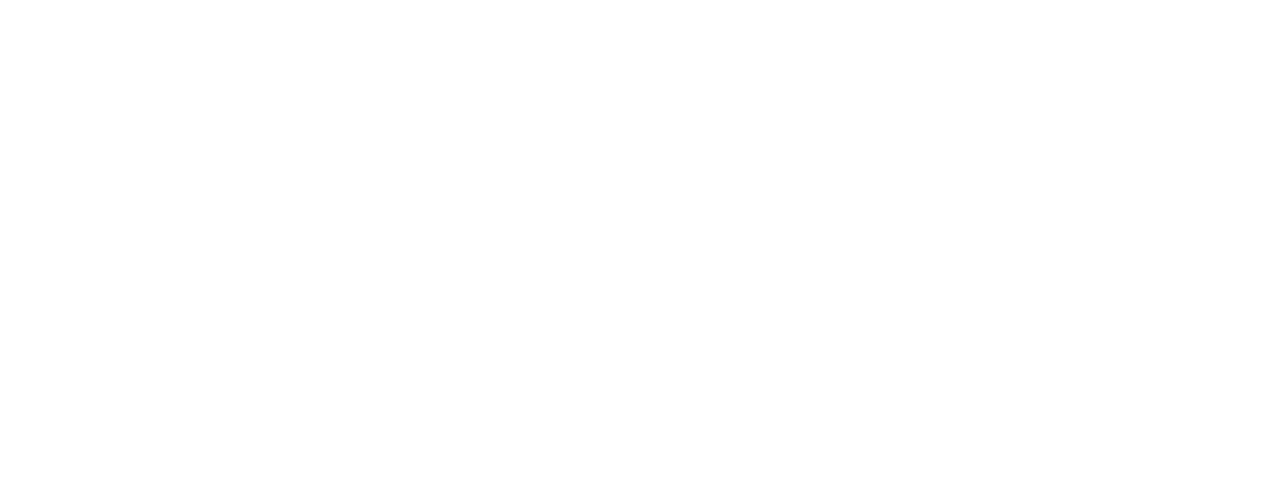
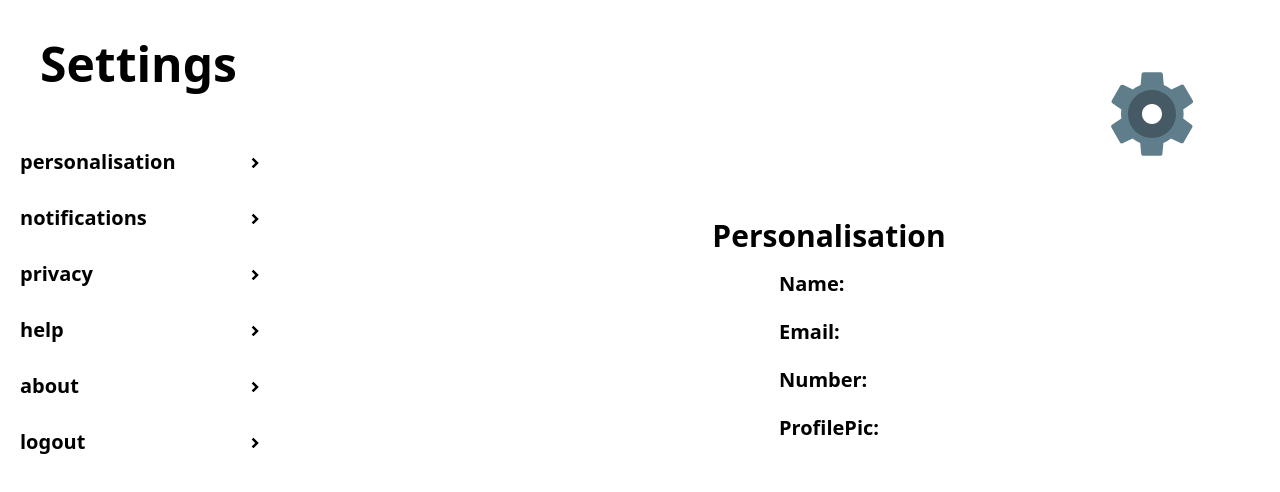
Before and after one commit to 4bjith/GroupProject-OnlineStore, a React (Vite) app in the folder Frontend-main/: page /settings in a window 1280 px wide. Before the commit this address had no page. Shown: the top 492 px of the page. Built offline with nearby package versions, Linux system fonts and the light colour scheme; no server answers.

Commit message:
settings started only

```diff
--- a/Frontend-main/src/Router.jsx
+++ b/Frontend-main/src/Router.jsx
@@ -13,6 +13,7 @@
 import AddStore from "./components/AddStore";
 import EditStore from "./components/EditStore";
 import { ToastContainer } from "react-toastify";
+import Settings from "./pages/Settings";
 
 function Router() {
   return (
@@ -22,6 +23,9 @@
         <Route path="/login" element={<Login />} />
         <Route path="/" element={<Home />} />
         <Route path="/temp" element={<ProductList />} />
+
+        <Route path="/settings" element={<Settings/>} />
+
 
         <Route path="/dashboard" element={<Dashboard />}>
           <Route path="products" element={<ProductList />} />
@@ -33,6 +37,8 @@
           <Route path="stores" element={<ViewStore />} />
           <Route path="stores/add" element={<AddStore />} />
           <Route path="stores/edit" element={<EditStore />} />
+
+
         </Route>
       </Routes>
       <ToastContainer />
--- /dev/null
+++ b/Frontend-main/src/components/Profile.jsx
@@ -0,0 +1,42 @@
+import { useQuery } from "@tanstack/react-query";
+import api from "../api/axiosClient";
+import authStore from "../AuthStore";
+
+function Profile() {
+
+    const token = authStore((state) => state.token)
+    // console.log(token)
+
+    const { data, isloading, error } = useQuery({
+        queryKey: ["user"],
+        queryFn: async () => {
+            const res = await api.get("/getuserdetails", {
+                headers: {
+                    "Authorization": `Bearer ${token}`
+                }
+            });
+            return res.data;
+        }
+    })
+    // console.log(data)
+
+    if (isloading) {
+        return <div>Loading...</div>
+    }
+    if (error) {
+        return <div>Error:{error.message}</div>
+    }
+    return (
+        <div className="w-full h-full flex flex-col items-center justify-center">
+            <h1 className="text-3xl font-semibold p-4 text-center">Personalisation</h1>
+            <div className="flex flex-col gap-5">
+                <p className="text-xl font-semibold">Name:{data?.user?.name}</p>
+                <p className="text-xl font-semibold">Email:{data?.user?.email}</p>
+                <p className="text-xl font-semibold">Number:{data?.user?.number}</p>
+                <p className="text-xl font-semibold">ProfilePic:{data?.user?.profilepic}</p>
+            </div>
+        </div>
+    );
+}
+
+export default Profile;
--- a/Frontend-main/src/pages/Dashboard.jsx
+++ b/Frontend-main/src/pages/Dashboard.jsx
@@ -81,7 +81,7 @@
                     <button className="w-full flex items-center justify-between px-4 py-3 rounded-lg hover:bg-slate-800 hover:text-white transition-all text-slate-400">
                         <div className="flex items-center gap-3">
                             <MdSettings size={20} />
-                            <span className="font-medium">Settings</span>
+                            <Link to="/settings" className="font-medium">Settings</Link>
                         </div>
                         <MdKeyboardArrowRight size={20} />
                     </button>
--- /dev/null
+++ b/Frontend-main/src/pages/Settings.jsx
@@ -0,0 +1,71 @@
+import { useState } from "react";
+import { FcSettings } from "react-icons/fc";
+import { RiArrowDropDownLine } from "react-icons/ri";
+import Profile from "../components/Profile";
+
+function Settings() {
+
+    const [open, setOpen] = useState("personalisation");
+
+    return (
+        <div className="w-full h-full ">
+            <div className="flex items-center ">
+                <h1 className="text-5xl font-bold p-10">Settings</h1>
+                <FcSettings className="text-8xl absolute right-20 top-16" />
+            </div>
+
+             <div className="flex w-full transition-all ">
+                <div className="w-[25%] flex flex-col gap-3 relative m-3">
+                    <div className=" hover:bg-gray-200 hover:rounded-lg p-2 flex justify-between">
+                        <button onClick={()=>setOpen("personalisation")} className="relative text-xl font-semibold  transition-transform duration-300 hover:translate-x-2">
+                            personalisation
+                            <RiArrowDropDownLine className="absolute left-55 top-0 text-3xl  transition-transform duration-300 hover:translate-x-1 md:rotate-270" />
+                        </button>
+                    </div>
+                    <div className="  hover:bg-gray-200 hover:rounded-lg p-2 flex justify-between">
+                        <button onClick={()=>setOpen("notifications")} className="relative text-xl font-semibold  transition-transform duration-300 hover:translate-x-2 ">
+                            notifications
+                            <RiArrowDropDownLine className="absolute left-55 top-0 text-3xl  transition-transform duration-300 hover:translate-x-1 md:rotate-270" />
+                        </button>
+                    </div>
+                    <div className=" hover:bg-gray-200 hover:rounded-lg p-2 flex justify-between">
+                        <button onClick={()=>setOpen("privacy")} className="relative text-xl font-semibold  transition-transform duration-300 hover:translate-x-2 ">
+                            privacy
+                            <RiArrowDropDownLine className="absolute left-55 top-0 text-3xl  transition-transform duration-300 hover:translate-x-1 md:rotate-270" />
+                        </button>
+                    </div>
+                    <div className="  hover:bg-gray-200 hover:rounded-lg p-2 flex justify-between">
+                        <button onClick={()=>setOpen("help")} className="relative text-xl font-semibold  transition-transform duration-300 hover:translate-x-2 ">
+                            help
+                            <RiArrowDropDownLine className="absolute left-55 top-0 text-3xl  transition-transform duration-300 hover:translate-x-1 md:rotate-270" />
+                        </button>
+                    </div>
+                    <div className="  hover:bg-gray-200 hover:rounded-lg p-2 flex justify-between">
+                        <button onClick={()=>setOpen("about")} className="relative text-xl font-semibold  transition-transform duration-300 hover:translate-x-2 ">
+                            about
+                            <RiArrowDropDownLine className="absolute left-55 top-0 text-3xl  transition-transform duration-300 hover:translate-x-1 md:rotate-270" />
+                        </button>
+                    </div>
+                    <div className="  hover:bg-gray-200 hover:rounded-lg p-2 flex justify-between">
+                        <button onClick={()=>setOpen("logout")} className="relative text-xl font-semibold  transition-transform duration-300 hover:translate-x-2 ">
+                            logout
+                            <RiArrowDropDownLine className="absolute left-55 top-0 text-3xl  transition-transform duration-300 hover:translate-x-1 md:rotate-270" />
+                        </button>
+                    </div>
+                </div>
+                <div className="w-[75%]">
+                    {open==="personalisation" && <div className="w-full h-full m-5 "><Profile/></div>}
+                    {open==="notifications" && <div className="w-full h-full m-2"><p>notifications</p></div>}
+                    {open==="privacy" && <div className="w-full h-full m-2"><p>privacy</p></div>}
+                    {open==="help" && <div className="w-full h-full m-2"><p>help</p></div>}
+                    {open==="about" && <div className="w-full h-full m-2"><p>about</p></div>}
+                    {open==="logout" && <div className="w-full h-full m-2"><p>logout</p></div>}
+                </div>
+            </div>
+
+           </div>
+
+    );
+}
+
+export default Settings;
```
Also changed, not shown: 1 other file (tests, documents, lock files or other folders).
